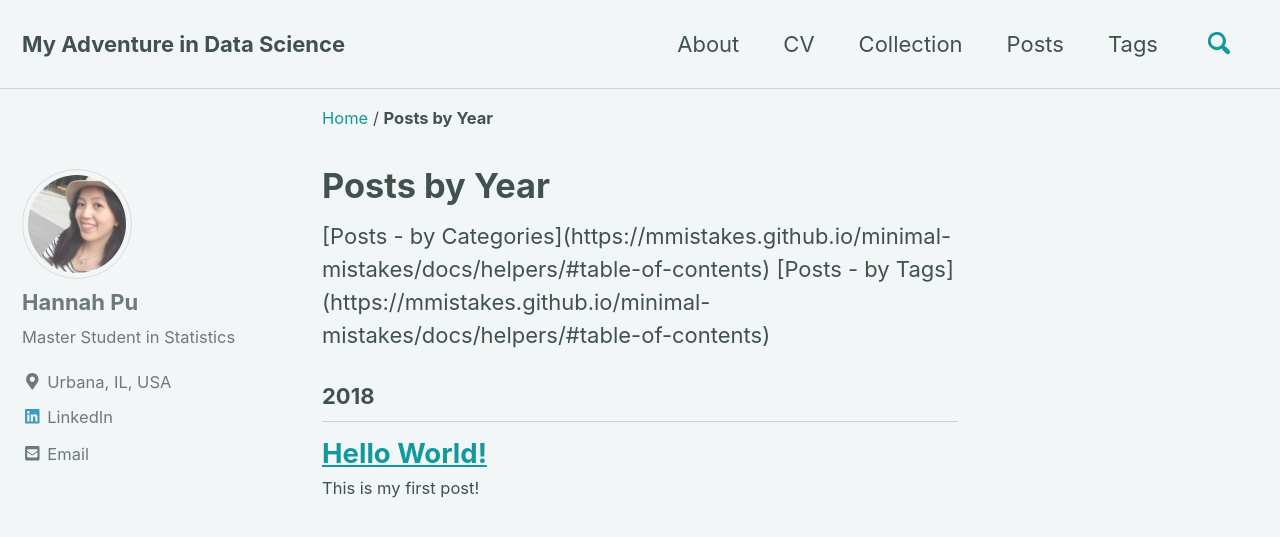
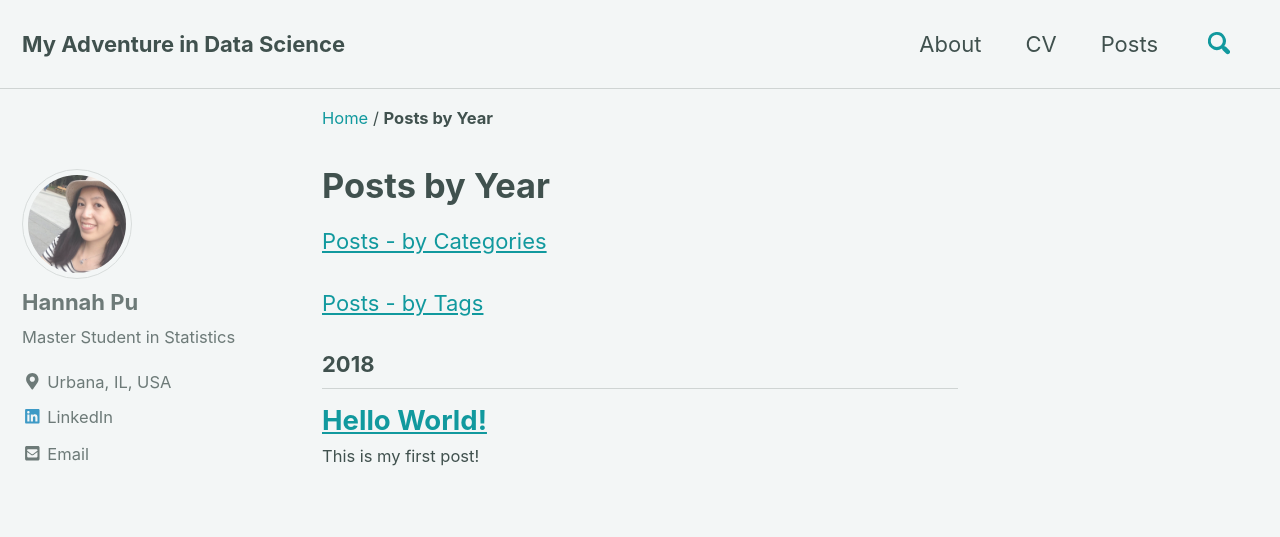
Before and after one commit to hannahpu/hannahpu.github.io, a Jekyll site: the page built from _pages/collection-archive.md, in a window 1280 px wide and 900 px high. Shown: the top 537 px of the window. Built offline with Jekyll 4.4.1, drawn with Linux system fonts in a browser that asks for light colours; cached includes are drawn as plain includes; nearby versions of some CDN libraries; some of the changed lines change nothing that is shown.

Commit message:
add post links

```diff
--- a/_data/navigation.yml
+++ b/_data/navigation.yml
@@ -6,18 +6,16 @@ main:
     url: /about/
   - title: "CV"
     url: /cv/
-  - title: "Collection"
+  - title: "Posts"
     url: /collection-archive/
-  - title: "Posts"
-    url: /categories/
-  - title: "Tags"
-    url: /tags/
-
-
-    #url: /year-archive/
-  #- title: "External Links"
-  #   url: /links/
-  # - title: "Sample Collections"
-  #   url: /collection-archive/
-  # - title: "Sitemap"
-  #   url: /sitemap/
+# - title: "Posts"
+#   url: /categories/
+# - title: "Tags"
+#   url: /tags/
+#url: /year-archive/
+#- title: "External Links"
+#   url: /links/
+# - title: "Sample Collections"
+#   url: /collection-archive/
+# - title: "Sitemap"
+#   url: /sitemap/
--- a/_pages/category-archive.html
+++ b/_pages/category-archive.md
@@ -4,6 +4,11 @@ permalink: /categories/
 title: "Posts by Category"
 author_profile: true
 ---
+
+[Posts - by Year Collection](https://hannahpu.github.io/collection-archive/)
+
+[Posts - by Tags](https://hannahpu.github.io/tags/)
+
 
 {% include group-by-array collection=site.posts field="categories" %}
 
--- a/_pages/collection-archive.html
+++ b/_pages/collection-archive.md
@@ -5,8 +5,9 @@ permalink: /collection-archive/
 author_profile: true
 ---
 
-[Posts - by Categories](https://mmistakes.github.io/minimal-mistakes/docs/helpers/#table-of-contents)
-[Posts - by Tags](https://mmistakes.github.io/minimal-mistakes/docs/helpers/#table-of-contents)
+[Posts - by Categories](https://hannahpu.github.io/categories/)
+
+[Posts - by Tags](https://hannahpu.github.io/tags/)
 
 {% assign postsByYear = site.posts | group_by_exp:"post", "post.date | date: '%Y'"  %}
 {% for year in postsByYear %}
--- a/_pages/tag-archive.html
+++ b/_pages/tag-archive.md
@@ -4,6 +4,10 @@ permalink: /tags/
 title: "Posts by Tag"
 author_profile: true
 ---
+
+[Posts - by Year Collection](https://hannahpu.github.io/collection-archive/)
+
+[Posts - by Categories](https://hannahpu.github.io/categories/)
 
 {% include group-by-array collection=site.posts field="tags" %}
 
```
